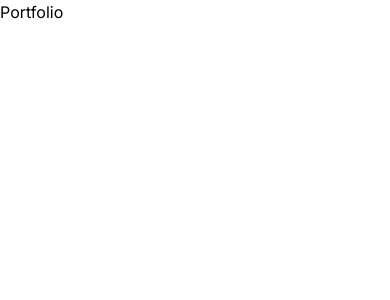
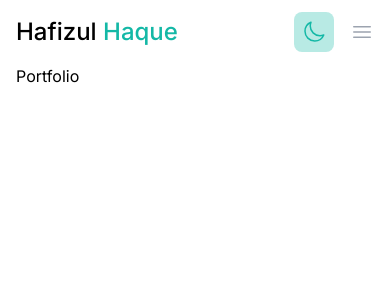
Before and after one commit to HafizulHaque/hafizulhaque.github.io, a Next.js app: page / in a window 390 px wide. Shown: the top 300 px of the page. Built offline with nearby package versions, Linux system fonts and the light colour scheme.

Commit message:
portfolio nav created, mobile nav implemented, dark mode enabled

```diff
--- /dev/null
+++ b/app/components/Navbar.tsx
@@ -0,0 +1,93 @@
+"use client"
+
+import { Disclosure } from "@headlessui/react"
+import Link from "next/link"
+import { usePathname } from "next/navigation"
+import ThemeButton from "./ThemeButton"
+
+const Navbar = () => {
+
+  let pathname = usePathname()
+
+  const navItems = [
+    { label: 'Home', path: '/'},
+    { label: 'GuestBook', path: '/guestBook'},
+    { label: 'Projects', path: '/projects'},
+  ]
+
+  return (
+    <Disclosure as="nav">
+      {({ open }) => (
+        <>
+          <div className="max-w-6xl mx-auto px-4 sm:px-6 lg:px-8">
+            <div className="flex justify-between h-16">
+              <div className="flex justify-between w-full">
+                <div className="flex items-center">
+                  <Link href="/">
+                    <h1 className="text-2xl font-medium">
+                      Hafizul <span className="text-teal-500">Haque</span>
+                    </h1>
+                  </Link>
+                </div>
+                <div className="hidden sm:ml-6 sm:flex sm:space-x-8 sm:items-center">
+                  { navItems.map((item, index) => (
+                    <Link
+                      key={index}
+                      href={item.path}
+                      prefetch
+                      className={pathname === item.path ? 'border-teal-500 dark:text-white h-full inline-flex items-center px-1 pt-1 border-b-2 text-sm font-medium' : 'border-transparent text-gray-500 dark:text-gray-300 dark:hover:text-white inline-flex items-center px-1 pt-1 border-b-2 text-sm font-medium'}>
+                      { item.label }
+                    </Link>
+                  ))}
+                  <ThemeButton/>
+                </div>
+              </div>
+              {/* Mobile Nav  */}
+              <div className="-mr-2 flex items-center sm:hidden">
+                <ThemeButton/>
+                <Disclosure.Button className='inline-flex items-center justify-center p-2 ml-2 rounded-md text-gray-400 hover:text-gray-500 hover:bg-gray-100 focus:outline-none focus:ring-2 focus:ring-inset focus:ring-teal-500 dark:hover:bg-gray-800'>
+                  { open ? (
+                    <svg
+                      xmlns="http://www.w3.org/2000/svg"
+                      fill="none"
+                      viewBox="0 0 24 24"
+                      strokeWidth="1.5"
+                      stroke="currentColor"
+                      className="w-6 h-6">
+                      <path strokeLinecap="round" strokeLinejoin="round" d="M6 18L18 6M6 6l12 12" />
+                    </svg>
+                  ) : (
+                    <svg
+                      xmlns="http://www.w3.org/2000/svg"
+                      fill="none"
+                      viewBox="0 0 24 24"
+                      strokeWidth="1.5"
+                      stroke="currentColor"
+                      className="w-6 h-6">
+                      <path strokeLinecap="round" strokeLinejoin="round" d="M3.75 6.75h16.5M3.75 12h16.5m-16.5 5.25h16.5" />
+                    </svg>
+                  )}
+                </Disclosure.Button>
+              </div>
+            </div>
+          </div>
+          <Disclosure.Panel className='sm:hidden'>
+            <div className="pt-2 pb-3 space-y-1">
+              { navItems.map((item, index) => (
+                <Link
+                  key={index}
+                  href={item.path}
+                  prefetch
+                  className={pathname === item.path ? 'vg-teal-50 border-teal-500 text-teal-500 block pl-3 pr-4 py-2 border-l-4 text-base font-medium dark:bg-gray-800' : 'border-transparent text-gray-500 hover:bg-gray-50 hover:border-gray-300 hover:text-white block pl-3 pr-4 py-2 dark:hover:bg-gray-700 border-l-4 text-base font-medium dark:text-white'}>
+                  { item.label }
+                </Link>
+              ))}
+            </div>
+          </Disclosure.Panel>
+        </>
+      )}
+    </Disclosure>
+  )
+}
+
+export default Navbar
--- /dev/null
+++ b/app/components/Provider.tsx
@@ -0,0 +1,8 @@
+"use client"
+
+import { ThemeProvider } from "next-themes";
+import { ReactNode } from "react";
+
+export function Provider({ children }: {children: ReactNode}){
+  return <ThemeProvider attribute="class">{children}</ThemeProvider>
+}
--- /dev/null
+++ b/app/components/ThemeButton.tsx
@@ -0,0 +1,49 @@
+"use client"
+
+import { useTheme } from 'next-themes'
+import { useState, useEffect } from 'react'
+
+export default function ThemeButton() {
+
+  const { setTheme, resolvedTheme } = useTheme()
+  const [mounted, setMounted] = useState(false)
+
+  useEffect(() => {
+    setMounted(true)
+  }, [])
+
+  if(!mounted) return null
+
+  return (
+    <button
+      className='bg-teal-500/30 p-2 rounded-lg text-teal-500'
+      onClick={() => setTheme(resolvedTheme === 'dark' ? 'light' : 'dark')}>
+      { resolvedTheme === 'dark' ? (
+        <svg
+          xmlns="http://www.w3.org/2000/svg"
+          fill="none"
+          viewBox="0 0 24 24"
+          strokeWidth="1.5" stroke="currentColor"
+          className="w-6 h-6">
+          <path
+            strokeLinecap="round"
+            strokeLinejoin="round"
+            d="M12 3v2.25m6.364.386l-1.591 1.591M21 12h-2.25m-.386 6.364l-1.591-1.591M12 18.75V21m-4.773-4.227l-1.591 1.591M5.25 12H3m4.227-4.773L5.636 5.636M15.75 12a3.75 3.75 0 11-7.5 0 3.75 3.75 0 017.5 0z" />
+        </svg>
+      ) : (
+        <svg
+          xmlns="http://www.w3.org/2000/svg"
+          fill="none"
+          viewBox="0 0 24 24"
+          strokeWidth="1.5"
+          stroke="currentColor"
+          className="w-6 h-6">
+          <path
+            strokeLinecap="round"
+            strokeLinejoin="round"
+            d="M21.752 15.002A9.718 9.718 0 0118 15.75c-5.385 0-9.75-4.365-9.75-9.75 0-1.33.266-2.597.748-3.752A9.753 9.753 0 003 11.25C3 16.635 7.365 21 12.75 21a9.753 9.753 0 009.002-5.998z" />
+        </svg>
+      )}
+    </button>
+  )
+}
--- a/app/layout.tsx
+++ b/app/layout.tsx
@@ -1,6 +1,8 @@
 import type { Metadata } from 'next'
 import { Inter } from 'next/font/google'
 import './globals.css'
+import Navbar from './components/Navbar'
+import { Provider } from './components/Provider'
 
 const inter = Inter({ subsets: ['latin'] })
 
@@ -15,9 +17,14 @@
   children: React.ReactNode
 }) {
   return (
-    <html lang="en">
+    <html lang="en" suppressHydrationWarning>
       <body className={`${inter.className} bg-white text-black dark:bg-[#090908] dark:text-white h-full selection:bg-gray-100 dark:selection:bg-gray-800`}>
-        {children}
+        <Provider>
+          <Navbar/>
+          <main className='max-w-6xl mx-auto px-4 sm:px-6 lg:px-8'>
+            {children}
+          </main>
+        </Provider>
       </body>
     </html>
   )
--- a/app/page.tsx
+++ b/app/page.tsx
@@ -1,7 +1,5 @@
 export default function Home() {
   return (
-    <main>
-      <h1>Portfolio</h1>
-    </main>
+    <h1>Portfolio</h1>
   )
 }
--- a/tailwind.config.ts
+++ b/tailwind.config.ts
@@ -6,6 +6,7 @@
     './components/**/*.{js,ts,jsx,tsx,mdx}',
     './app/**/*.{js,ts,jsx,tsx,mdx}',
   ],
+  darkMode: 'class',
   theme: {
     extend: {},
   },
```
